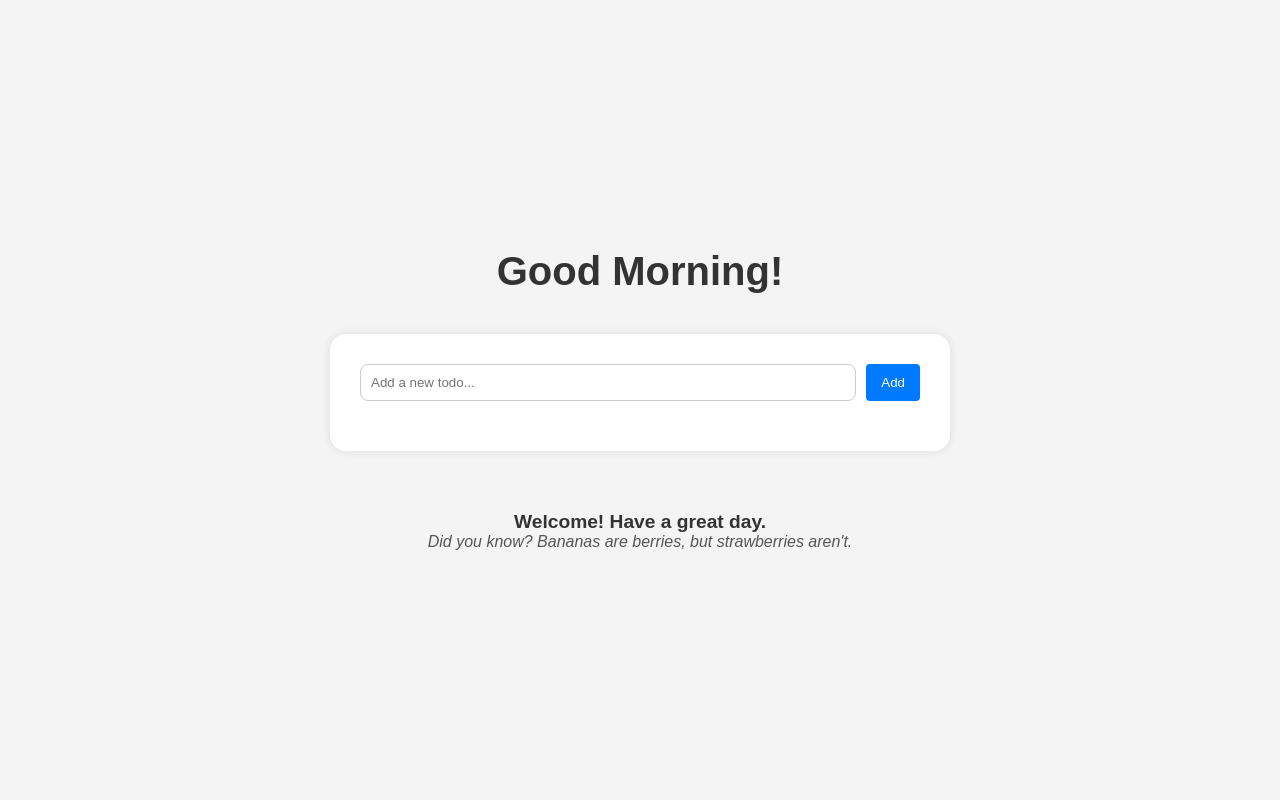
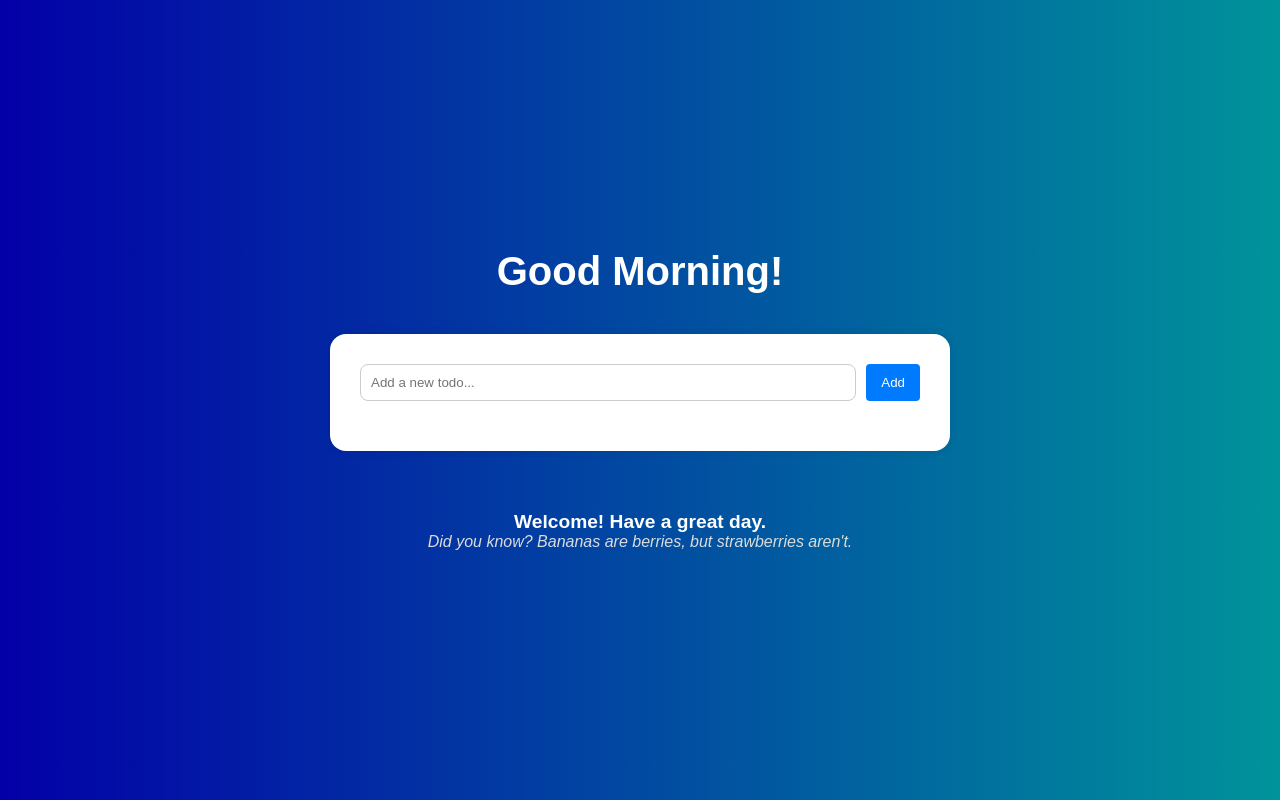
Before and after one commit to 3ixas/todo-app, a website built with Vite: page index.html in a window 1280 px wide. Built offline with nearby package versions, Linux system fonts and the light colour scheme.

Commit message:
Updated the background colour to a blue gradient.

```diff
--- a/styles/main.scss
+++ b/styles/main.scss
@@ -8,7 +8,7 @@
 
 // Body styling
 body {
-    background-color: #f4f4f4;
+    background: linear-gradient(to right, #0300a7, #00939b);
     color: #333333;
     display: flex;
     flex-direction: column;
@@ -24,6 +24,7 @@ body {
 
     &__greeting {
         font-size: 1.5rem; // Smaller for mobile
+        color: #ffffff;
     }
 }
 
@@ -110,11 +111,12 @@ body {
     &__message {
         font-size: 1rem;
         font-weight: bold;
+        color: #ffffff;
     }
 
     &__fact {
         font-style: italic;
-        color: #555555;
+        color: #dcdcdc;
     }
 }
 
```
